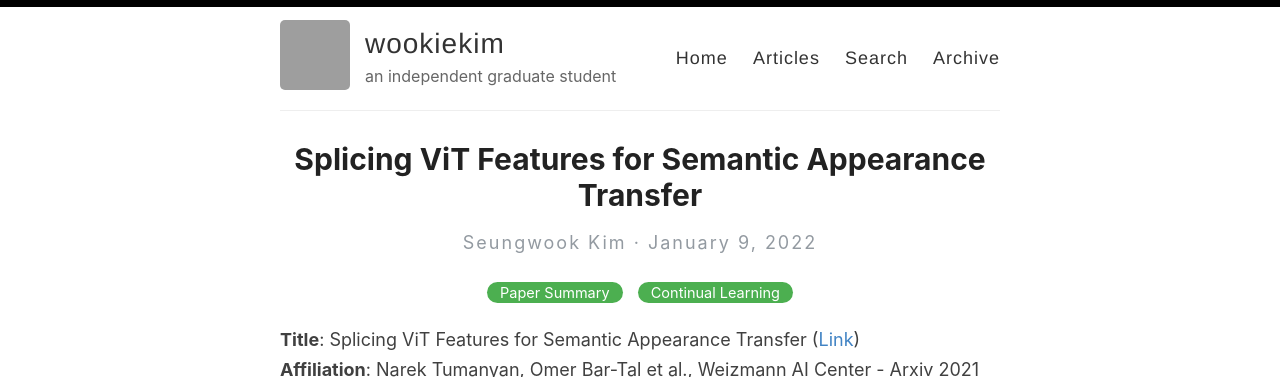
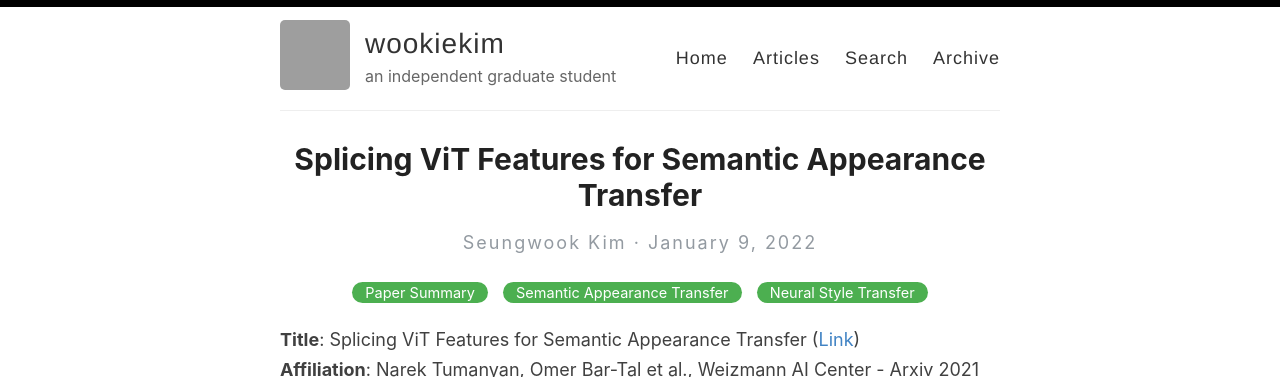
Before and after one commit to wookiekim/previous_website, a Jekyll site: the page built from _posts/2022-01-09-summary-e.md, in a window 1280 px wide and 900 px high, cut to the strip 0-377 px from the top of the window. Built offline with Jekyll 4.4.1, drawn with Linux system fonts in a browser that asks for light colours; comment, search, counter and statistics services are not loaded; grey boxes are pictures that could not be loaded.

Commit message:
category update

```diff
--- a/_posts/2022-01-09-summary-e.md
+++ b/_posts/2022-01-09-summary-e.md
@@ -1,7 +1,7 @@
 ---
 layout: post
 title: Splicing ViT Features for Semantic Appearance Transfer
-categories: ['Paper Summary', 'Continual Learning']
+categories: ['Paper Summary', 'Semantic Appearance Transfer', 'Neural Style Transfer']
 ---
 
 **Title**: Splicing ViT Features for Semantic Appearance Transfer ([Link](https://arxiv.org/abs/2201.00424v1)) \
```
